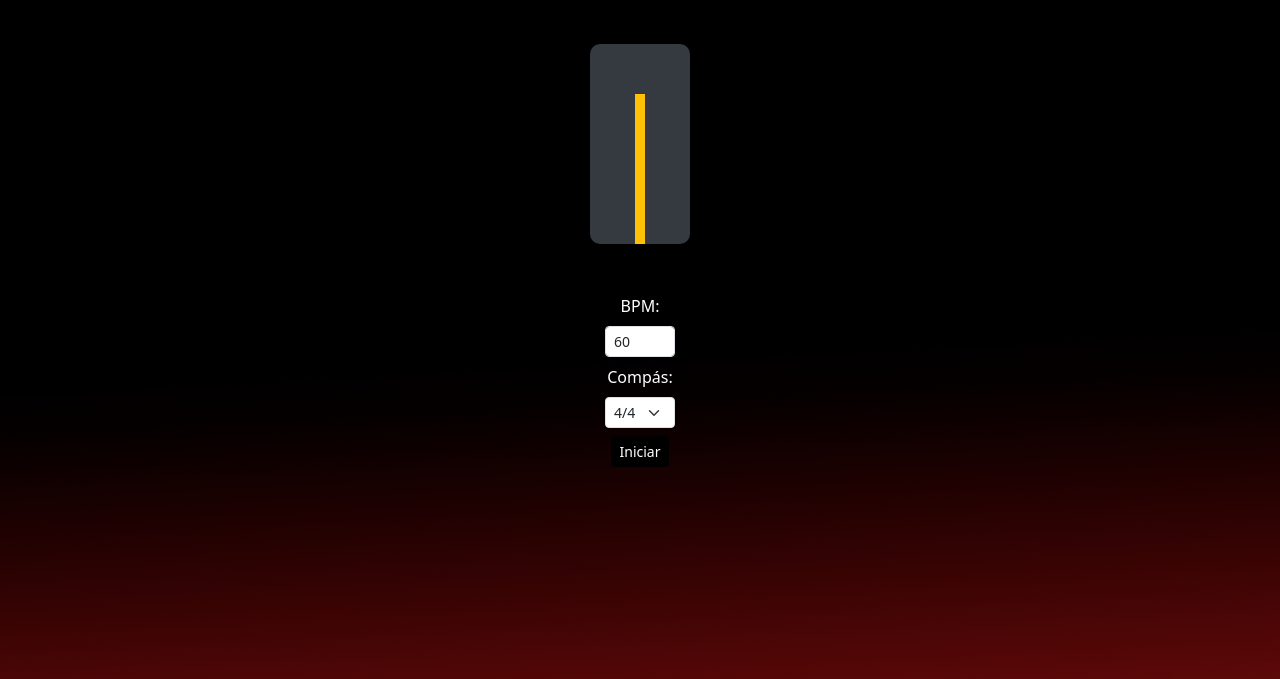
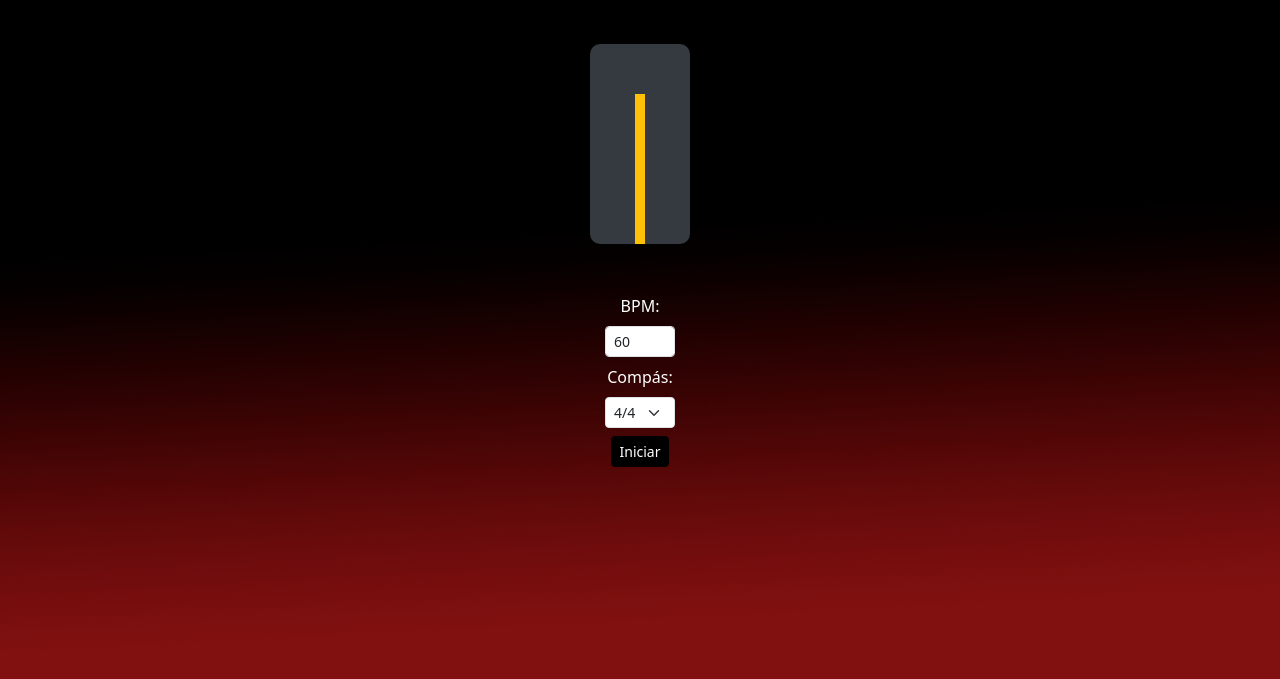
Before and after one commit to vsmuggling2023/generar-ini, a plain HTML site: page metronomo.html in a window 1280 px wide. Shown: the part 121-800 px from the top of the page. Drawn offline with nearby package versions, Linux system fonts and the light colour scheme.

Commit message:
Add files via upload

```diff
--- a/css/background.css
+++ b/css/background.css
@@ -1,14 +1,17 @@
-body{
-  background-image:url(../img/backgrounds.png);
+body {
+  background-image: url(../img/background.png);
   background-repeat: no-repeat;
   background-attachment: fixed;
+  background-size: cover; /* Ajusta la imagen para cubrir toda el área */
 }
-.bg-dark{
-  background-image:url(../img/backgrounds.png);
+
+.bg-dark {
+  background-image: url(../img/background.png);
   background-repeat: no-repeat;
   background-attachment: fixed;
+  background-size: cover; /* Ajusta la imagen para cubrir toda el área */
+}
 
-}
-.nav-link{
+.nav-link {
   color: #ff0000 !important;
 }
--- a/metronomo.html
+++ b/metronomo.html
@@ -7,9 +7,8 @@
     <title>Metrónomo</title>
     <!-- Bootstrap CSS -->
     <link href="https://cdn.jsdelivr.net/npm/bootstrap@5.3.0/dist/css/bootstrap.min.css" rel="stylesheet">
+    <link href="css/background.css" rel="stylesheet">
     <link href="css/estilos2.css" rel="stylesheet">
-    <link href="css/background.css" rel="stylesheet">
-    <link href="css/fontello.css" rel="stylesheet">
     <link href="css/color.css" rel="stylesheet">
 </head>
 <body class="bg-dark text-white">
```
Also changed, not shown: index.html (+1 -2 lines), img/background.png (added).
